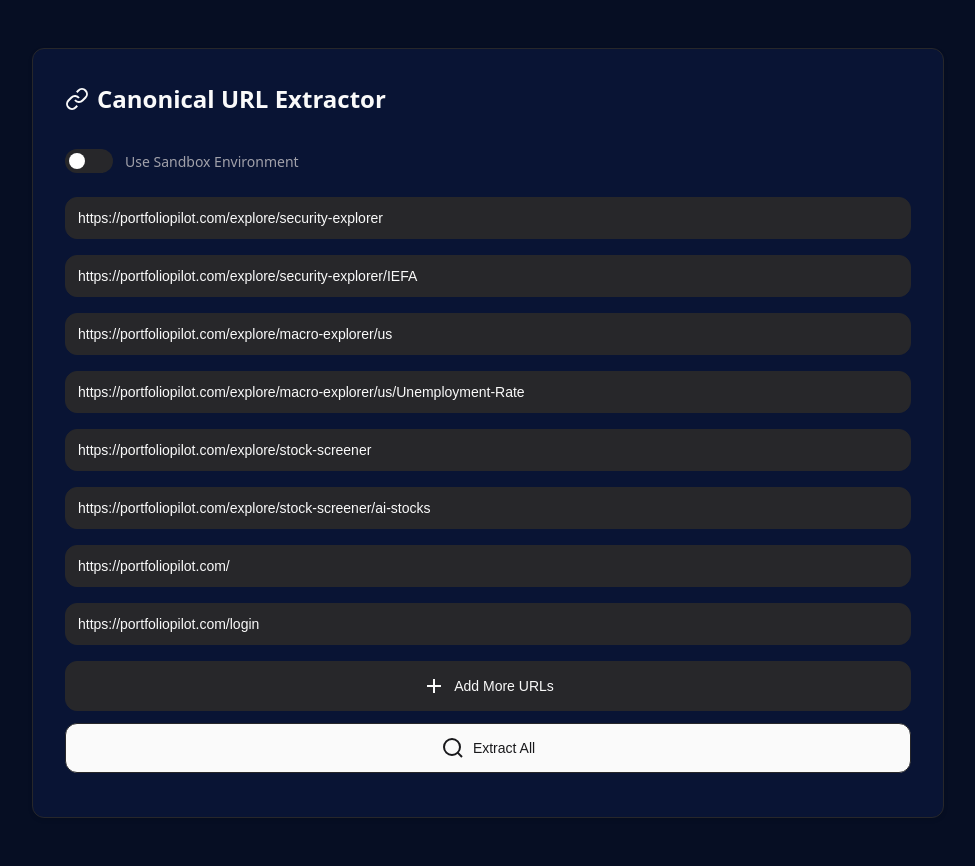
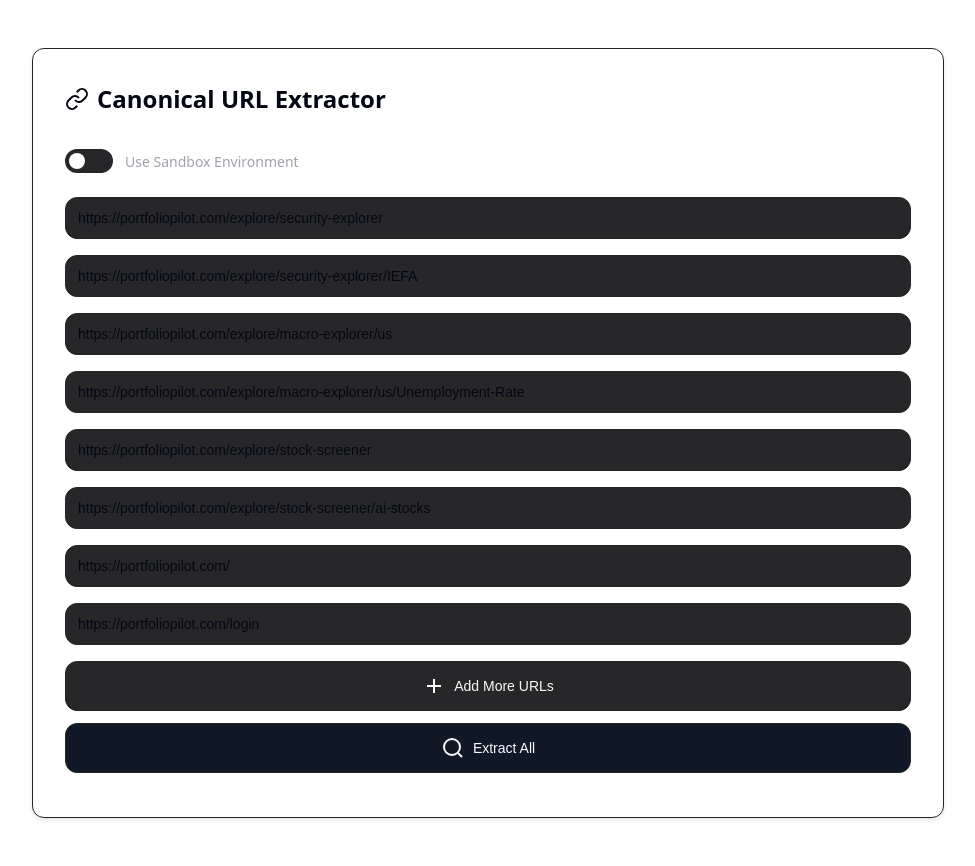
Before and after one commit to kalidasmuthusamy/UrlCanonicalExtractor, a Flask app: page / in a window 1280 px wide. Shown: the whole page, without its empty margins (152-1127 px from the left). Run offline with Flask 3, Linux system fonts and the light colour scheme.

Commit message:
Assistant checkpoint: Update color scheme to Shadcn light theme
Assistant generated file changes:
- static/css/style.css: Update to Shadcn light theme colors

---

User prompt:

USe shadcn light theme as background.

```diff
--- a/static/css/style.css
+++ b/static/css/style.css
@@ -1,13 +1,13 @@
 
 :root {
-    --background: hsl(224 71% 8%);
-    --foreground: hsl(0 0% 98%);
-    --card: hsl(224 71% 12%);
-    --card-foreground: hsl(0 0% 98%);
-    --popover: hsl(224 71% 10%);
-    --popover-foreground: hsl(0 0% 98%);
-    --primary: hsl(0 0% 98%);
-    --primary-foreground: hsl(240 5.9% 10%);
+    --background: hsl(0 0% 100%);
+    --foreground: hsl(224 71.4% 4.1%);
+    --card: hsl(0 0% 100%);
+    --card-foreground: hsl(224 71.4% 4.1%);
+    --popover: hsl(0 0% 100%);
+    --popover-foreground: hsl(224 71.4% 4.1%);
+    --primary: hsl(220.9 39.3% 11%);
+    --primary-foreground: hsl(210 20% 98%);
     --secondary: hsl(240 3.7% 15.9%);
     --secondary-foreground: hsl(0 0% 98%);
     --muted: hsl(240 3.7% 15.9%);
```
